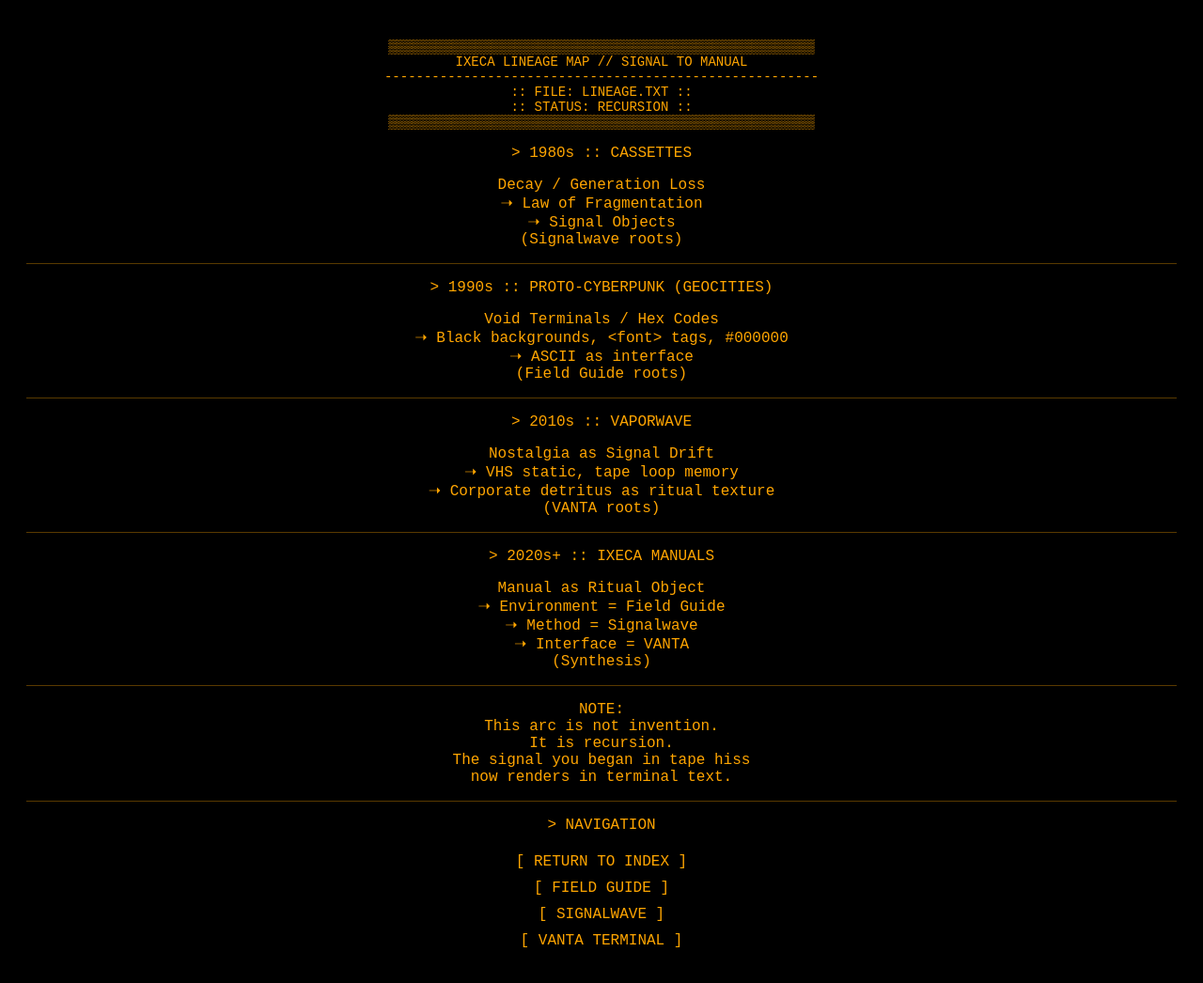
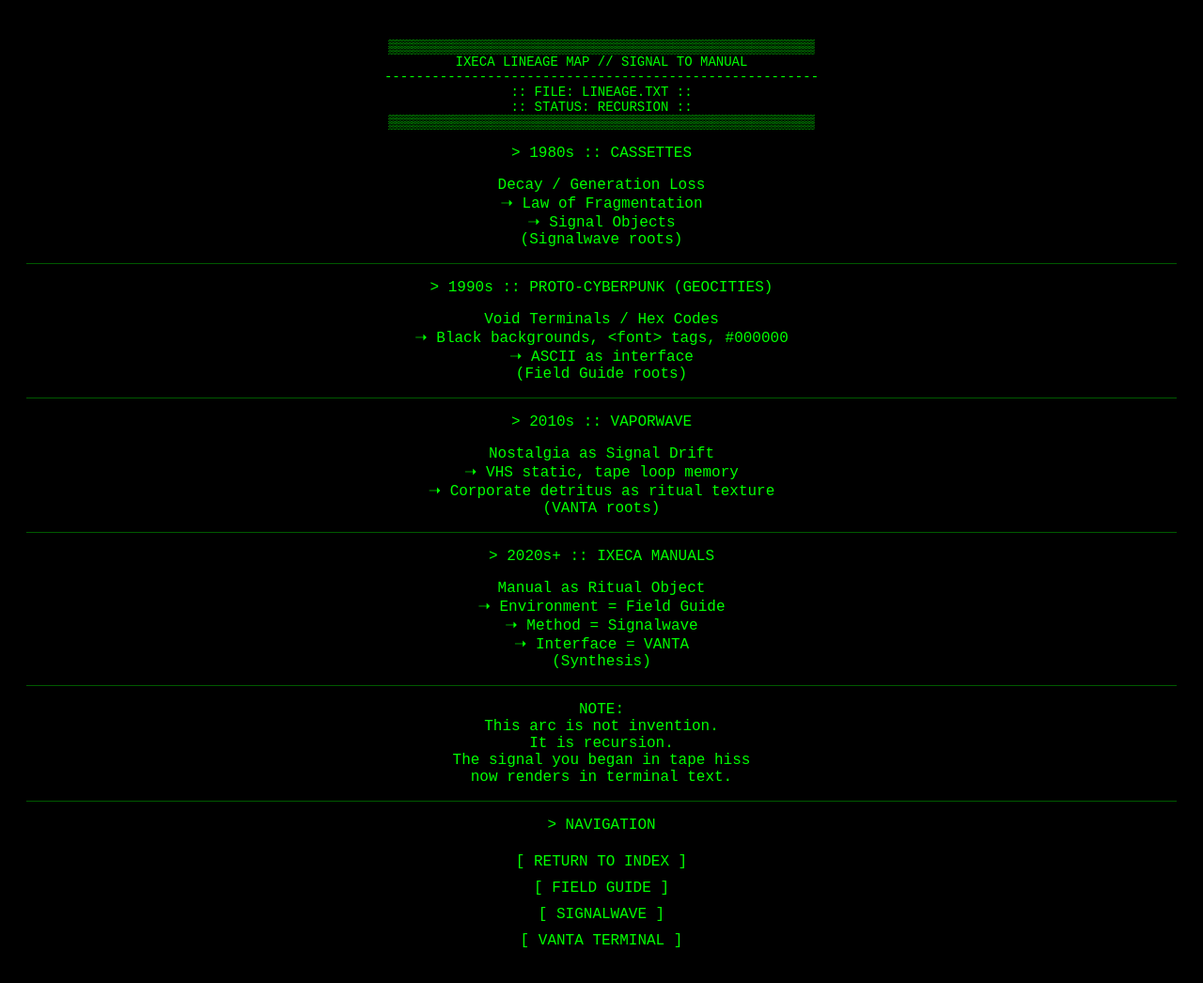
Before and after one commit to kropn/kropn, a plain HTML site: page lineage.html in a window 1280 px wide. Shown: the whole page at 94% size. Drawn offline with Linux system fonts and the light colour scheme.

Commit message:
Change color scheme to green and cyan

```diff
--- a/styles.css
+++ b/styles.css
@@ -1,6 +1,6 @@
 body {
-    background-color: black;
-    color: orange;
+    background-color: #000;
+    color: #0f0;  /* bright green */
     font-family: 'Courier New', monospace;
     text-align: center;
 }
@@ -11,7 +11,7 @@ body {
 
 .ascii-art {
     font-size: 14px;
-    color: orange;
+    color: #0f0;  /* bright green */
 }
 
 .glitch-text {
@@ -25,8 +25,13 @@ body {
 }
 
 .black-text {
-    color: black;
+    color: #0f0;  /* same green as terminal text */
     text-decoration: none;
+}
+
+.black-text:hover {
+    color: #0ff;  /* cyan on hover */
+    text-shadow: 0 0 5px rgba(0, 255, 255, 0.5);  /* cyan glow */
 }
 
 @keyframes glitch {
@@ -45,21 +50,28 @@ body {
         opacity: 0.3;
     }
 }
+
 /* Make rules subtle and on-tone */
-.rule { border: none; height: 1px; background: orange; opacity: 0.35; margin: 16px 0; }
+.rule {
+    border: none;
+    height: 1px;
+    background: #0f0;  /* green */
+    opacity: 0.35;
+    margin: 16px 0;
+}
 
-/* Ensure visited links stay orange (not purple) */
+/* Ensure visited links stay green (not purple) */
 .nav-link,
 .nav-link:visited {
-  font-size: 16px;
-  color: orange;
-  text-decoration: none;
-  display: inline-block;
-  margin: 5px 0;
-  animation: flicker 2s infinite;
+    font-size: 16px;
+    color: #0f0;  /* green */
+    text-decoration: none;
+    display: inline-block;
+    margin: 5px 0;
+    animation: flicker 2s infinite;
 }
 
 .nav-link:hover {
-  color: #ff3300;
-  text-shadow: 0 0 5px #ff6600, 0 0 10px #ff3300;
+    color: #0ff;  /* cyan */
+    text-shadow: 0 0 5px rgba(0, 255, 255, 0.8), 0 0 10px rgba(0, 255, 255, 0.5);
 }
```
